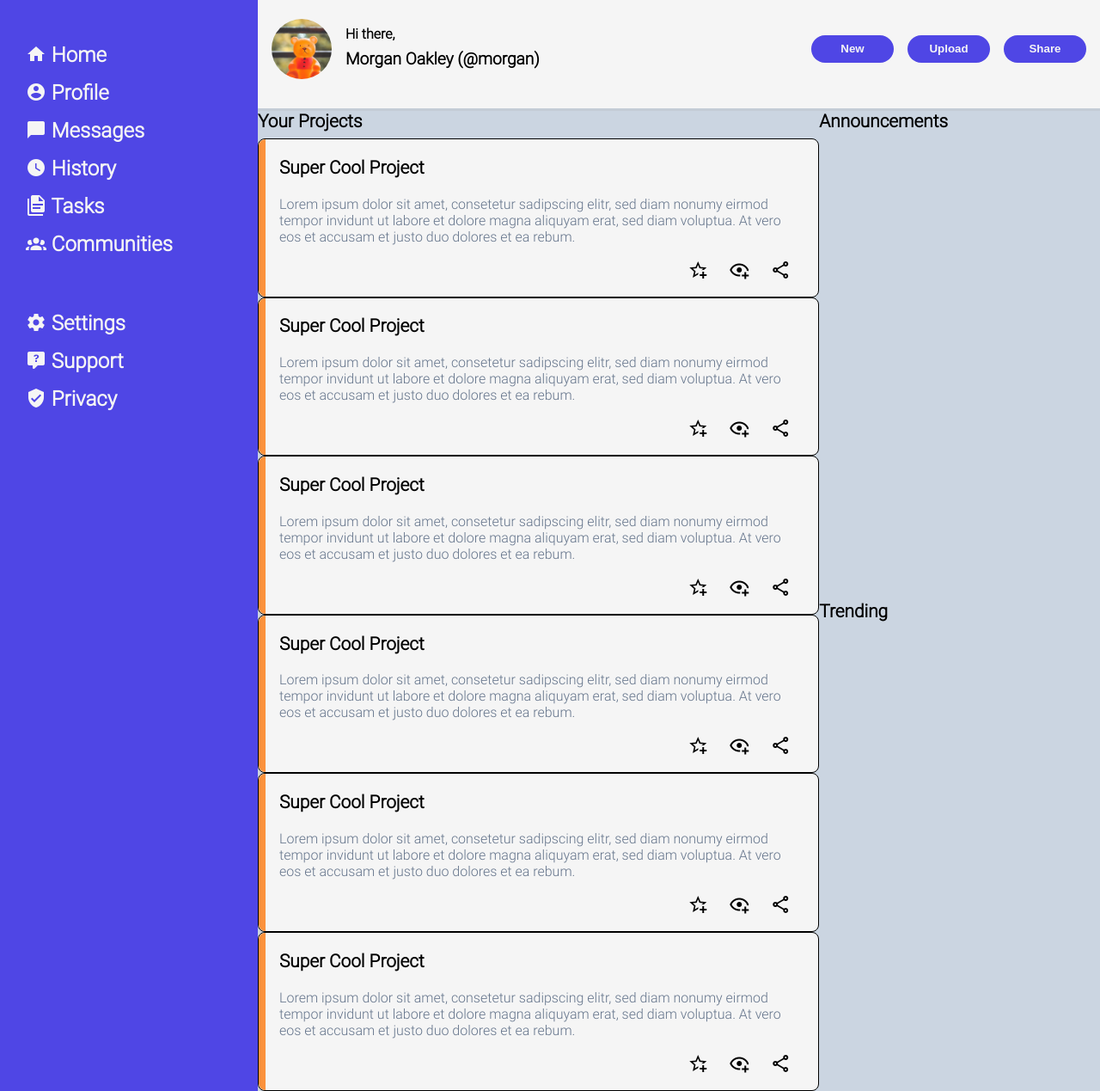
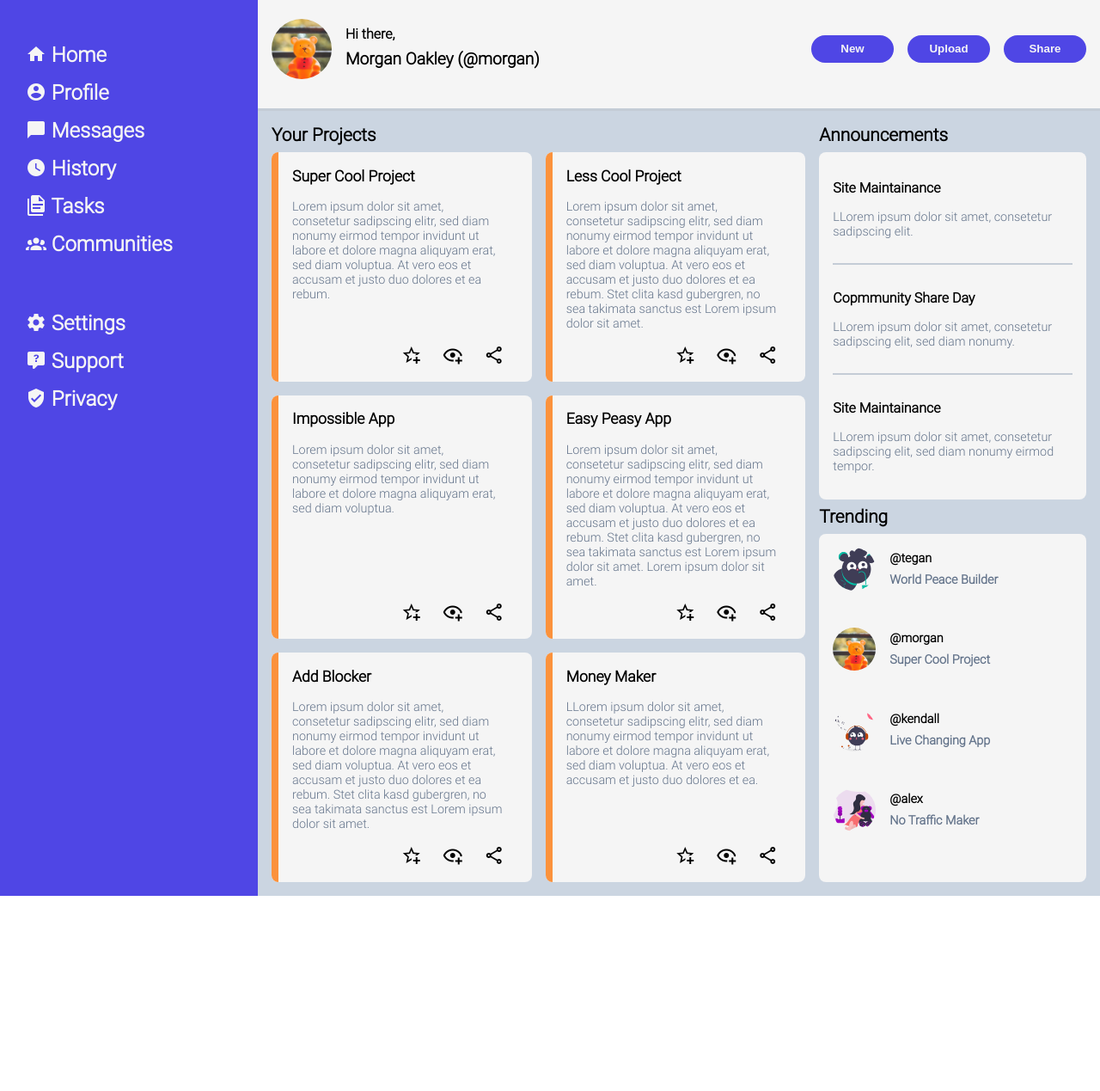
Before and after one commit to Christoph-Koehler/admin-dashboard-practice-project, a plain HTML site: page index.html in a window 1280 px wide. Shown: the part 71-1340 px from the top of the page at 86% size. After the commit the page ends 1113 px from the top, so only its background shows below. Drawn offline with Linux system fonts and the light colour scheme.

Commit message:
Finish aside content

```diff
--- a/index.html
+++ b/index.html
@@ -17,7 +17,7 @@
         </div>
         <div class="profile-toolbar">
           <span class="mdi mdi-bell-ring-outline interactable-icon"></span>
-          <div class="profile-toolbar-image"></div>
+          <div class="profile-image profile-image-own"></div>
           <span>Morgan Oakley</span>
         </div>
         <div class="greeting">
@@ -90,7 +90,8 @@
             <div class="project-panel">
               <div class="project-panel-highlight-bar"></div>
               <div class="project-panel-content">
-                <p>
+                <div>
+                  <p class="project-panel-title">
                     Super Cool Project
                   </p>
                   <p class="project-panel-text">
@@ -99,6 +100,7 @@
                     magna aliquyam erat, sed diam voluptua. At vero eos et accusam
                     et justo duo dolores et ea rebum.
                   </p>
+                </div>
                 <div class="project-panel-button-bar">
                   <span class="mdi mdi-star-plus-outline interactable-icon"></span>
                   <span class="mdi mdi-eye-plus-outline interactable-icon"></span>
@@ -110,15 +112,18 @@
             <div class="project-panel">
               <div class="project-panel-highlight-bar"></div>
               <div class="project-panel-content">
-                <p>
-                  Super Cool Project
+                <div>
+                  <p class="project-panel-title">
+                    Less Cool Project
                   </p>
                   <p class="project-panel-text">
                     Lorem ipsum dolor sit amet, consetetur sadipscing elitr,
                     sed diam nonumy eirmod tempor invidunt ut labore et dolore
                     magna aliquyam erat, sed diam voluptua. At vero eos et accusam
-                  et justo duo dolores et ea rebum.
+                    et justo duo dolores et ea rebum. Stet clita kasd gubergren,
+                    no sea takimata sanctus est Lorem ipsum dolor sit amet.
                   </p>
+                </div>
                 <div class="project-panel-button-bar">
                   <span class="mdi mdi-star-plus-outline interactable-icon"></span>
                   <span class="mdi mdi-eye-plus-outline interactable-icon"></span>
@@ -130,15 +135,16 @@
             <div class="project-panel">
               <div class="project-panel-highlight-bar"></div>
               <div class="project-panel-content">
-                <p>
-                  Super Cool Project
+                <div>
+                  <p class="project-panel-title">
+                    Impossible App
                   </p>
                   <p class="project-panel-text">
                     Lorem ipsum dolor sit amet, consetetur sadipscing elitr,
                     sed diam nonumy eirmod tempor invidunt ut labore et dolore
-                  magna aliquyam erat, sed diam voluptua. At vero eos et accusam
-                  et justo duo dolores et ea rebum.
+                    magna aliquyam erat, sed diam voluptua.
                   </p>
+                </div>
                 <div class="project-panel-button-bar">
                   <span class="mdi mdi-star-plus-outline interactable-icon"></span>
                   <span class="mdi mdi-eye-plus-outline interactable-icon"></span>
@@ -150,15 +156,18 @@
             <div class="project-panel">
               <div class="project-panel-highlight-bar"></div>
               <div class="project-panel-content">
-                <p>
-                  Super Cool Project
+                <div>
+                  <p class="project-panel-title">
+                    Easy Peasy App
                   </p>
                   <p class="project-panel-text">
-                  Lorem ipsum dolor sit amet, consetetur sadipscing elitr,
-                  sed diam nonumy eirmod tempor invidunt ut labore et dolore
-                  magna aliquyam erat, sed diam voluptua. At vero eos et accusam
-                  et justo duo dolores et ea rebum.
+                    Lorem ipsum dolor sit amet, consetetur sadipscing elitr, sed diam
+                    nonumy eirmod tempor invidunt ut labore et dolore magna aliquyam erat,
+                    sed diam voluptua. At vero eos et accusam et justo duo dolores et ea rebum.
+                    Stet clita kasd gubergren, no sea takimata sanctus est Lorem ipsum dolor sit amet.
+                    Lorem ipsum dolor sit amet.
                   </p>
+                </div>
                 <div class="project-panel-button-bar">
                   <span class="mdi mdi-star-plus-outline interactable-icon"></span>
                   <span class="mdi mdi-eye-plus-outline interactable-icon"></span>
@@ -170,15 +179,17 @@
             <div class="project-panel">
               <div class="project-panel-highlight-bar"></div>
               <div class="project-panel-content">
-                <p>
-                  Super Cool Project
+                <div>
+                  <p class="project-panel-title">
+                    Add Blocker
                   </p>
                   <p class="project-panel-text">
-                  Lorem ipsum dolor sit amet, consetetur sadipscing elitr,
-                  sed diam nonumy eirmod tempor invidunt ut labore et dolore
-                  magna aliquyam erat, sed diam voluptua. At vero eos et accusam
-                  et justo duo dolores et ea rebum.
+                    Lorem ipsum dolor sit amet, consetetur sadipscing elitr, sed diam
+                    nonumy eirmod tempor invidunt ut labore et dolore magna aliquyam erat,
+                    sed diam voluptua. At vero eos et accusam et justo duo dolores et ea rebum.
+                    Stet clita kasd gubergren, no sea takimata sanctus est Lorem ipsum dolor sit amet.
                   </p>
+                </div>
                 <div class="project-panel-button-bar">
                   <span class="mdi mdi-star-plus-outline interactable-icon"></span>
                   <span class="mdi mdi-eye-plus-outline interactable-icon"></span>
@@ -190,15 +201,16 @@
             <div class="project-panel">
               <div class="project-panel-highlight-bar"></div>
               <div class="project-panel-content">
-                <p>
-                  Super Cool Project
+                <div>
+                  <p class="project-panel-title">
+                    Money Maker
                   </p>
                   <p class="project-panel-text">
-                  Lorem ipsum dolor sit amet, consetetur sadipscing elitr,
-                  sed diam nonumy eirmod tempor invidunt ut labore et dolore
-                  magna aliquyam erat, sed diam voluptua. At vero eos et accusam
-                  et justo duo dolores et ea rebum.
+                    LLorem ipsum dolor sit amet, consetetur sadipscing elitr, sed diam nonumy eirmod tempor
+                    invidunt ut labore et dolore magna aliquyam erat, sed diam voluptua.
+                    At vero eos et accusam et justo duo dolores et ea.
                   </p>
+                </div>
                 <div class="project-panel-button-bar">
                   <span class="mdi mdi-star-plus-outline interactable-icon"></span>
                   <span class="mdi mdi-eye-plus-outline interactable-icon"></span>
@@ -210,13 +222,59 @@
         </section>
 
         <aside>
-          Announcements
+          <span>Announcements</span>
+          <div class="announcements-panel">
             <div>
+              <p class="announcement-panel-title">Site Maintainance</p>
+              <p class="announcement-panel-text">
+                LLorem ipsum dolor sit amet, consetetur sadipscing elit.
+              </p>
+            </div>
 
+            <div class="panel-separator"></div>
+
+            <div>
+              <p class="announcement-panel-title">Copmmunity Share Day</p>
+              <p class="announcement-panel-text">
+                LLorem ipsum dolor sit amet, consetetur sadipscing elit, sed diam nonumy.
+              </p>
             </div>
-          Trending
+
+            <div class="panel-separator"></div>
+
             <div>
+              <p class="announcement-panel-title">Site Maintainance</p>
+              <p class="announcement-panel-text">
+                LLorem ipsum dolor sit amet, consetetur sadipscing elit, sed diam nonumy eirmod tempor.
+              </p>
+            </div>
+          </div>
 
+          <span>Trending</span>
+          <div class="trending-container-panel">
+            <div class="trending-panel">
+              <div class="trending-panel-image profile-image avatar-image1"></div>
+              <div class="trending-panel-name-tag">@tegan</div>
+              <div class="trending-panel-comment">World Peace Builder</div>
+            </div>
+
+            <div class="trending-panel">
+              <div class="trending-panel-image profile-image profile-image-own"></div>
+              <div class="trending-panel-name-tag">@morgan</div>
+              <div class="trending-panel-comment">Super Cool Project</div>
+            </div>
+
+            <div class="trending-panel">
+              <div class="trending-panel-image profile-image avatar-image2"></div>
+              <div class="trending-panel-name-tag">@kendall</div>
+              <div class="trending-panel-comment">Live Changing App</div>
+            </div>
+
+            <div class="trending-panel">
+              <div class="trending-panel-image profile-image avatar-image3"></div>
+              <div class="trending-panel-name-tag">@alex</div>
+              <div class="trending-panel-comment">No Traffic Maker</div>
+            </div>
           </div>
         </aside>
       </main>
--- a/style.css
+++ b/style.css
@@ -81,12 +81,15 @@ input {
 	gap: 1rem;
 }
 
-.profile-toolbar-image {
-  	background-image: url(/assets/profile-picture.jpg);
+.profile-image {
 	width: 50px;
 	height: 50px;
 	background-size: cover;
 	border-radius: 50%;
+}
+
+.profile-image-own {
+	background-image: url(/assets/profile-picture.jpg);
 }
 
 .interactable-icon {
@@ -138,6 +141,7 @@ input {
 	width: 6rem;
 	height: 2rem;
 	font-weight: bold;
+	cursor: pointer;
 }
 
 .sidebar {
@@ -190,10 +194,12 @@ main {
 	grid-area: content;
 	background-color: var(--light-gray);
 	display: grid;
+	gap: 1rem;
 	grid-template: 1fr / 2fr 1fr;
 	grid-template-areas: "main aside";
 	font-weight: bolder;
 	font-size: 1.3rem;
+	padding: 1rem;
 }
 
 section {
@@ -208,10 +214,12 @@ section {
 
 .projects-grid {
 	display: grid;
+	grid-template-columns: repeat(auto-fit, minmax(300px, 1fr));
+	gap: 1rem;
 }
 
 .project-panel {
-	border: 1px solid;
+	border: none;
 	border-radius: 8px;
 	display: flex;
 	gap: 1rem;
@@ -227,11 +235,18 @@ section {
 
 .project-panel-content {
 	flex: 1;
+	display: flex;
+	flex-direction: column;
+	justify-content: space-between;
+}
+
+.project-panel-title {
+	font-size: 1.1rem;
 }
 
 .project-panel-text {
 	font-weight: lighter;
-	font-size: 1rem;
+	font-size: 0.9rem;
 	color: var(--darker-contrast-gray)
 }
 
@@ -246,8 +261,81 @@ section {
 aside {
 	grid-area: aside;
 	display: grid;
+	gap: 0.5rem;
 	grid-template: auto 1fr auto 1fr / 1fr;
 	grid-template-areas:
 		"heading"
-		"asside-content"
+		"aside-content"
 }
+
+.announcements-panel {
+	border: none;
+	border-radius: 8px;
+	background-color: var(--neutral-white);
+	padding: 1rem;
+	display: flex;
+	flex-direction: column;
+	justify-content: space-between
+}
+
+.announcement-panel-title {
+	font-size: 1rem;
+}
+
+.announcement-panel-text {
+	font-weight: lighter;
+	font-size: 0.9rem;
+	color: var(--darker-contrast-gray)
+}
+
+.panel-separator {
+	width: 100%;
+	height: 1px;
+	border-bottom: 2px solid var(--transparent-contrast-gray);
+}
+
+.trending-container-panel {
+	border: none;
+	border-radius: 8px;
+	background-color: var(--neutral-white);
+	padding: 1rem;
+	display: grid;
+	grid-template-columns: 1fr;
+}
+
+.trending-panel {
+	font-size: 0.9rem;
+	display: grid;
+	align-items: center;
+	column-gap: 1rem;
+	grid-template-columns: 50px 1fr;
+	grid-template-rows: repeat(2, 25px);
+	grid-template-areas:
+		"image name-tag"
+		"image comment"
+}
+
+.trending-panel-image {
+	grid-area: image;
+}
+
+.trending-panel-name-tag {
+	grid-area: name-tag;
+}
+
+.trending-panel-comment {
+	grid-area: comment;
+	color: var(--darker-contrast-gray);
+}
+
+.avatar-image1 {
+	background-image: url(/assets/avatar1.svg);
+}
+
+.avatar-image2 {
+	background-image: url(/assets/avatar2.svg);
+}
+
+.avatar-image3 {
+	background-image: url(/assets/avatar3.svg);
+}
```
Also changed, not shown: assets/avatar1.svg (added), assets/avatar2.svg (added), assets/avatar3.svg (added). Lines whose indentation alone changed are shown as unchanged.
